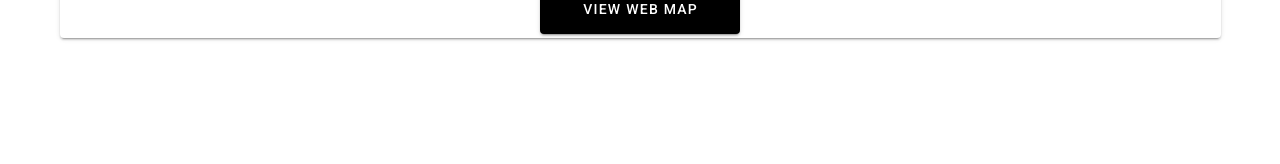
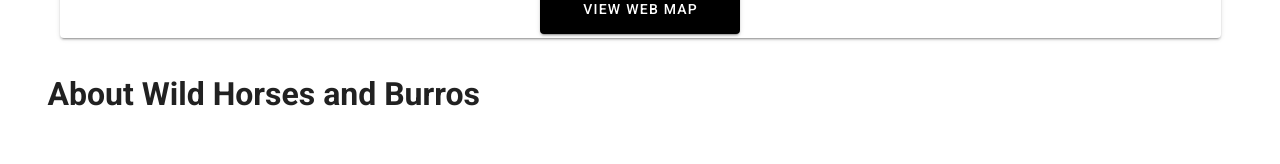
Before and after one commit to RyLaird/vue-wild-horse-and-burro-program, a Vue app: page / in a window 1280 px wide. Shown: the part 756-920 px from the top of the page. Built offline with nearby package versions, Linux system fonts and the light colour scheme.

Commit message:
fixed button v-if condition and added about section

```diff
--- a/src/views/Home.vue
+++ b/src/views/Home.vue
@@ -62,7 +62,7 @@
       class="overflow-y-auto"
       max-height="800"
     >
-      <v-container style="height: 1000px;">
+      <v-container style="height: 2000px;">
         <v-card>
           <v-carousel
             @change="btnChange = !btnChange"
@@ -89,25 +89,20 @@
               </v-btn>
             </v-row>
           </v-card-text>
-          <!-- <v-list two-line>
-            <v-list-item>
-              <v-list-item-avatar>
-                <v-img src="https://cdn.vuetifyjs.com/images/john.png"></v-img>
-              </v-list-item-avatar>
-              <v-list-item-content>
-                <v-list-item-title>John Leider</v-list-item-title>
-                <v-list-item-subtitle>Author</v-list-item-subtitle>
-              </v-list-item-content>
-              <v-list-item-action>
-                <v-switch
-                  v-model="cycle"
-                  label="Cycle Slides"
-                  inset
-                ></v-switch>
-              </v-list-item-action>
-            </v-list-item>
-          </v-list> -->
         </v-card>
+        <v-row class= "mt-8 mb-8">
+          <h1>About Wild Horses and Burros</h1>
+        </v-row>
+        <v-row>
+          <v-col>
+            <p>
+              Wild horses and burros are defined by federal law as unbranded, unclaimed, free-roaming horses or burros found on public lands in the United States.  Today, the Bureau of Land Management protects and manages wild horses and burros in balance with other public resource values on 177 herd management areas across 26.9 million acres of public lands. Most wild horses and burros living today are descendants of animals that were released or escaped from Spanish explorers, ranchers, miners, the U.S. Cavalry and Native Americans.
+
+Wild horses and burros are diverse in their coloring, ranging from solid brown and black to colorful pintos and palominos.  Most wild horses stand 13 to 15 hands high (52-60 inches) and weigh from 700 to 1,000 pounds.  Wild burros average 11 hands high (44 inches) and weigh about 500 pounds.
+            </p>
+          </v-col>
+        </v-row>
+        <v-divider></v-divider>
       </v-container>
       <center>
         <v-footer class="foot" style="background-color: #1976D2 !important;" padless>
```
